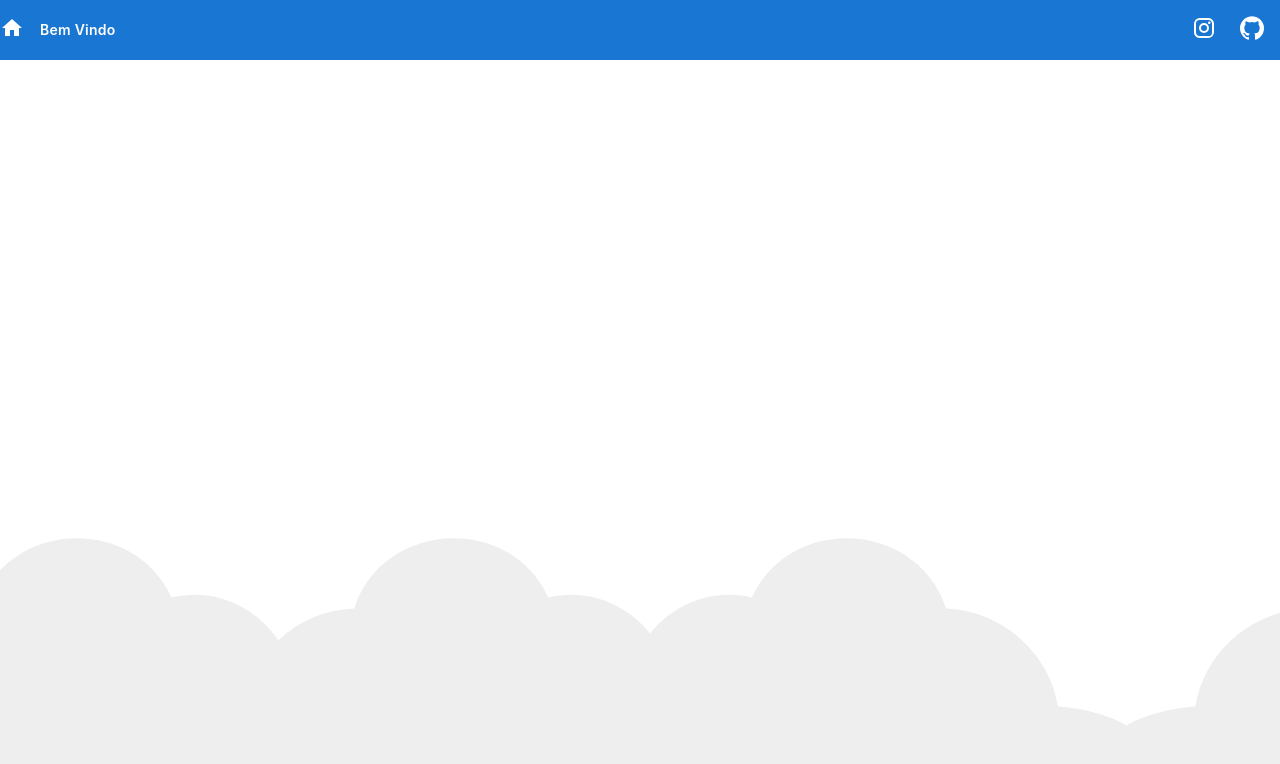
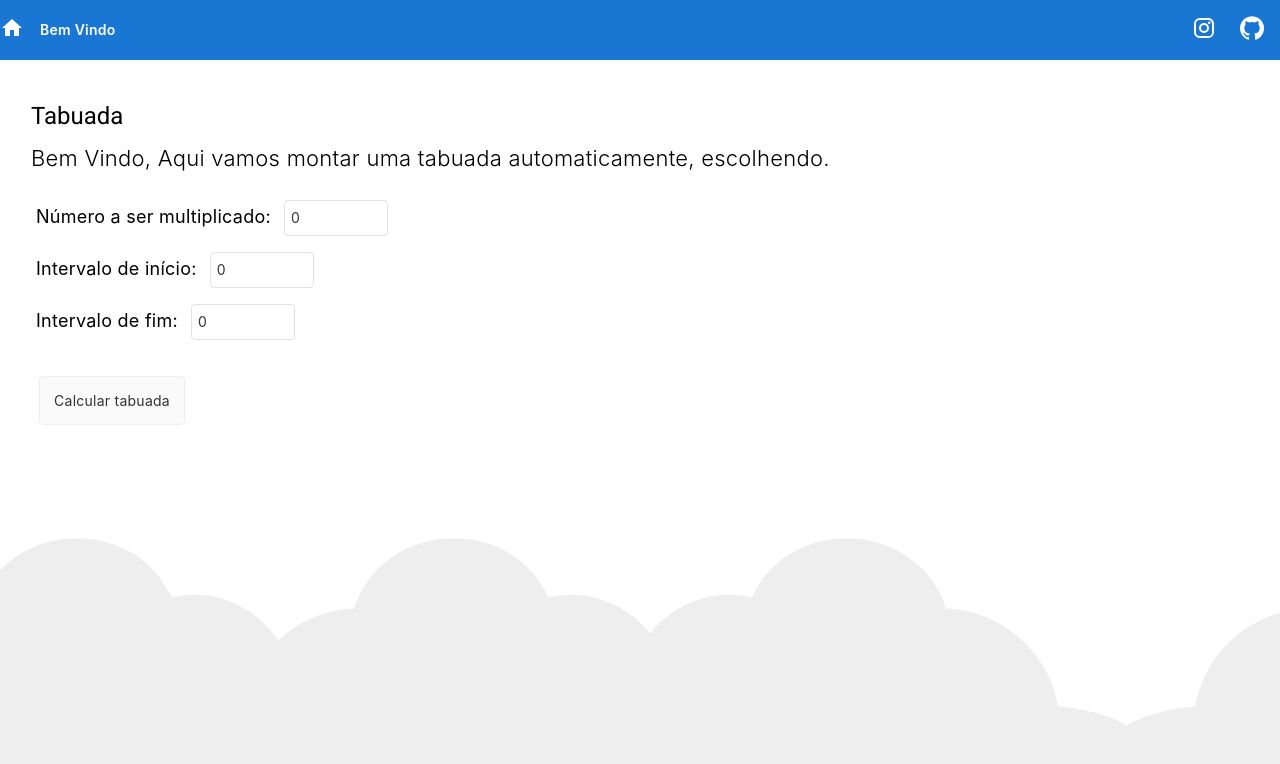
Before and after one commit to GustavoGAP/apl-internet-projeto-stag-angular, an Angular app: page /tabuada in a window 1280 px wide. Before the commit this address led to /. Shown: the top 764 px of the page. Built offline with nearby package versions, Linux system fonts and the light colour scheme.

Commit message:
Feat(ProjetoStag) : Adicionando componente Tabuada e Ajustes id

```diff
--- a/src/app/app-routing.module.ts
+++ b/src/app/app-routing.module.ts
@@ -5,15 +5,16 @@ import { CalculadoraKWHComponent } from "./components/calculadora-kwh/calculador
 import { CalculadoraComponent } from "./components/calculadora/calculadora.component";
 import { CalcularMDCComponent } from "./components/calcular-mdc/calcular-mdc.component";
 
-import { HeaderComponentComponent } from "./components/header-component/header-component.component";
 import { NumerosCrescentesComponent } from "./components/numeros-crescentes/numeros-crescentes.component";
+import { TabuadaComponent } from "./components/tabuada/tabuada.component";
 
 const routes: Routes = [
     {path: '', component: BotoesHomeComponent},
     {path: 'calculadora', component: CalculadoraComponent},
     {path: 'calculadoraKWH', component: CalculadoraKWHComponent},
     {path: 'calculadoraMDC', component: CalcularMDCComponent},
-    {path: 'numerosCrescentes', component: NumerosCrescentesComponent}
+    {path: 'numerosCrescentes', component: NumerosCrescentesComponent},
+    {path: 'tabuada', component: TabuadaComponent}
 ];
 
 @NgModule({
--- a/src/app/app.module.ts
+++ b/src/app/app.module.ts
@@ -12,6 +12,7 @@ import { BotoesHomeComponent } from './components/botoes-home/botoes-home.compon
 import { CalculadoraKWHComponent } from './components/calculadora-kwh/calculadora-kwh.component';
 import { CalcularMDCComponent } from './components/calcular-mdc/calcular-mdc.component';
 import { NumerosCrescentesComponent } from './components/numeros-crescentes/numeros-crescentes.component';
+import { TabuadaComponent } from './components/tabuada/tabuada.component';
 
 @NgModule({
   declarations: [
@@ -21,7 +22,8 @@ import { NumerosCrescentesComponent } from './components/numeros-crescentes/nume
     BotoesHomeComponent,
     CalculadoraKWHComponent,
     CalcularMDCComponent,
-    NumerosCrescentesComponent
+    NumerosCrescentesComponent,
+    TabuadaComponent
   ],
   imports: [
     BrowserModule,
--- a/src/app/components/botoes-home/botoes-home.component.html
+++ b/src/app/components/botoes-home/botoes-home.component.html
@@ -47,7 +47,7 @@
                         </a>
                     </div>
                     <div>
-                        <a class="card" rel="noopener" routerLink="/components/calculadora/calculadora.component">
+                        <a class="card" rel="noopener" routerLink="/tabuada">
                             <span>Tabuada</span>
                             <svg class="material-icons" xmlns="http://www.w3.org/2000/svg" width="24" height="24"
                                 viewBox="0 0 24 24">
--- a/src/app/components/calcular-mdc/calcular-mdc.component.html
+++ b/src/app/components/calcular-mdc/calcular-mdc.component.html
@@ -1,4 +1,4 @@
-<div id="calculadoraKWH-container">
+<div id="calcularMDC-container">
     <header>
         <h1 class="titulo">CalcularMDC</h1>
         <p class="paragrafo">
--- a/src/app/components/numeros-crescentes/numeros-crescentes.component.html
+++ b/src/app/components/numeros-crescentes/numeros-crescentes.component.html
@@ -1,4 +1,4 @@
-<div id="calculadora-container">
+<div id="numeros-crescentes">
     <header>
         <h1 class="titulo">Numeros Crescentes</h1>
         <p class="paragrafo">
--- /dev/null
+++ b/src/app/components/tabuada/tabuada.component.css
@@ -0,0 +1,16 @@
+.botoes-tabuada{
+    all: unset;
+    border-radius: 4px;
+    border: 1px solid #eee;
+    background-color: #fafafa;
+    height: 23px;
+    width: 120px;
+    margin: 0 8px 16px;
+    padding: 12px;
+    display: flex;
+    flex-direction: inherit;
+    justify-content: center;
+    align-items: center;
+    transition: all 0.2s ease-in-out;
+    line-height: 24px;
+}
--- /dev/null
+++ b/src/app/components/tabuada/tabuada.component.html
@@ -0,0 +1,26 @@
+<div id="tabuada-container">
+    <header>
+        <h1 class="titulo">Tabuada</h1>
+        <p class="paragrafo">
+            Bem Vindo, Aqui vamos montar uma tabuada automaticamente, escolhendo.
+        </p>
+    </header>
+
+    <br>
+    <div>
+        <label for="numeroMultiplicado" class="letras">Número a ser multiplicado:</label>
+        <input class="input-class-inserir" type="number" id="numeroMultiplicado" [(ngModel)]="numeroMultiplicado">
+        <br>
+        <label for="numeroInicio"class="letras">Intervalo de início:</label>
+        <input class="input-class-inserir" type="number" id="numeroInicio" [(ngModel)]="numeroInicio">
+        <br>
+        <label for="numeroFim"class="letras">Intervalo de fim:</label>
+        <input class="input-class-inserir" type="number" id="numeroFim" [(ngModel)]="numeroFim">
+        <br><br>
+        <button class="botoes-tabuada" (click)="calcularTabuada()">Calcular tabuada</button>
+    </div>
+
+    <div>
+        <p class="letras" id="resultado" [innerHTML]="tabuada"></p>
+    </div>
+</div>
--- /dev/null
+++ b/src/app/components/tabuada/tabuada.component.ts
@@ -0,0 +1,25 @@
+import { Component } from '@angular/core';
+
+@Component({
+  selector: 'app-tabuada',
+  templateUrl: './tabuada.component.html',
+  styleUrls: ['./tabuada.component.css']
+})
+export class TabuadaComponent {
+
+  numeroMultiplicado: number = 0;
+  numeroInicio: number = 0;
+  numeroFim: number = 0;
+  tabuada: string = "";
+
+  calcularTabuada() {
+    // Inicializa a variável para armazenar a tabuada
+    this.tabuada = "";
+
+    // Executa um loop que percorre o intervalo de valores iniciais e finais
+    for (let i = this.numeroInicio; i <= this.numeroFim; i++) {
+      // Concatena cada linha da tabuada na variável tabuada
+      this.tabuada += this.numeroMultiplicado + " x " + i + " = " + (this.numeroMultiplicado * i) + "<br>";
+    }
+  }
+}
--- a/src/styles.css
+++ b/src/styles.css
@@ -12,6 +12,30 @@ body { margin: 0; font-family: Roboto, "Helvetica Neue", sans-serif; }
     right: 40px;
 }
 #calculadoraKWH-container {
+    position: fixed;
+    top: 60px;
+    width: 100%;
+    padding: 40px 0px;
+    left: 31px;
+    right: 40px;
+}
+#calcularMDC-container{
+    position: fixed;
+    top: 60px;
+    width: 100%;
+    padding: 40px 0px;
+    left: 31px;
+    right: 40px;
+}
+#numeros-crescentes {
+    position: fixed;
+    top: 60px;
+    width: 100%;
+    padding: 40px 0px;
+    left: 31px;
+    right: 40px;
+}
+#tabuada-container{
     position: fixed;
     top: 60px;
     width: 100%;
```
Also changed, not shown: 1 other file (tests, documents, lock files or other folders).
